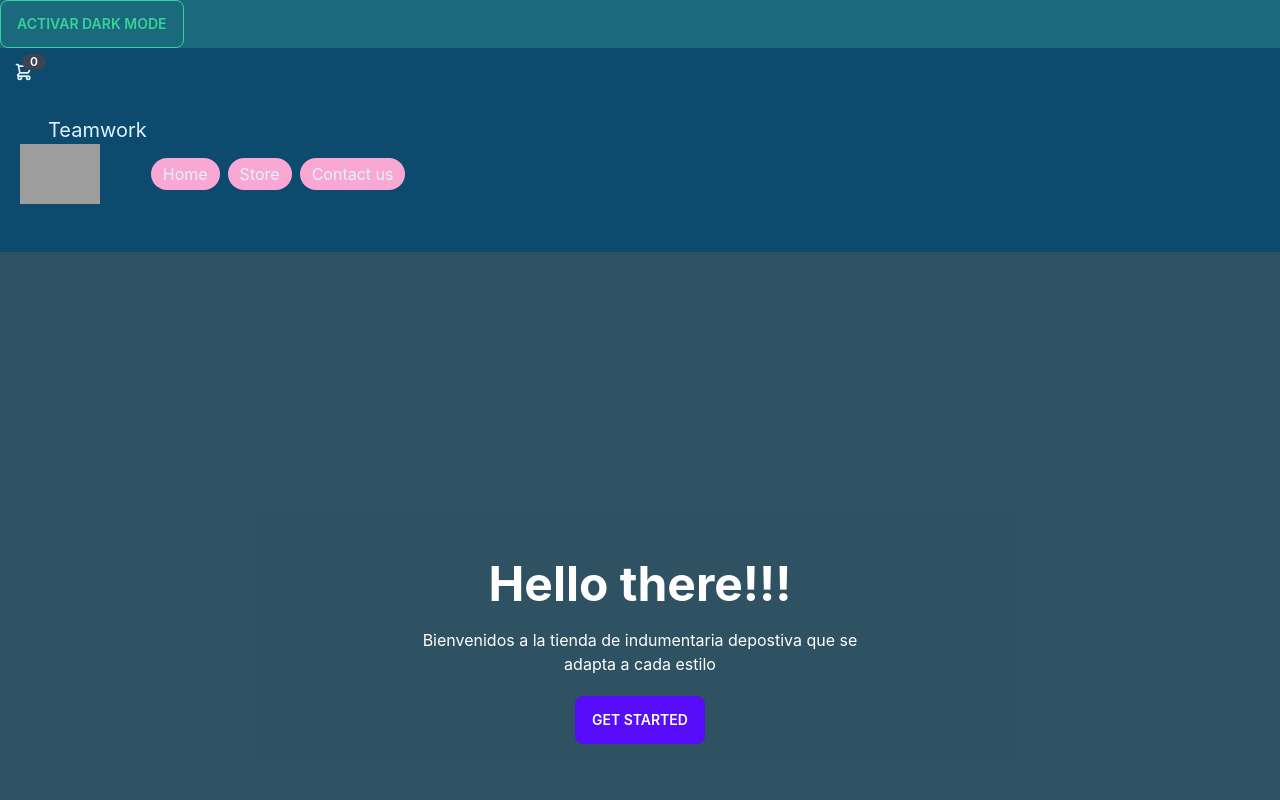
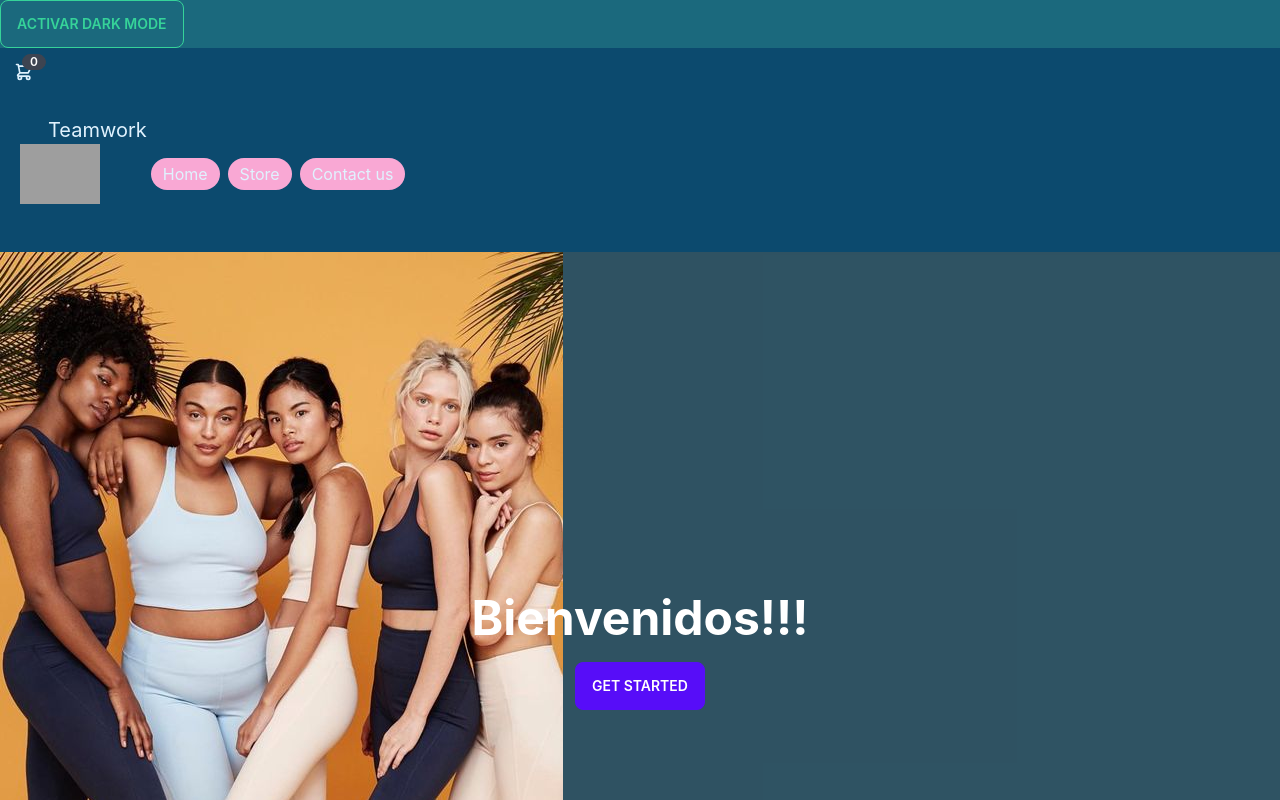
Before and after one commit to gi-manzano/manzano-teamkor.react, a React (Create React App) app: page /home in a window 1280 px wide. Shown: the top 800 px of the page. Built offline with nearby package versions, Linux system fonts and the light colour scheme; grey boxes are pictures that could not be loaded.

Commit message:
context y firebase

```diff
--- a/package.json
+++ b/package.json
@@ -11,6 +11,7 @@
     "@testing-library/user-event": "^13.5.0",
     "aos": "^2.3.4",
     "daisyui": "^2.14.1",
+    "firebase": "^9.8.1",
     "react": "^18.0.0",
     "react-dom": "^18.0.0",
     "react-router-dom": "^6.3.0",
--- /dev/null
+++ b/src/components/Store/Indumentaria.js
@@ -0,0 +1,18 @@
+import React, { useEffect } from 'react'
+
+const Indumentaria = () => {
+
+    useEffect(() => {
+
+
+    }, [])
+
+
+
+
+  return (
+    <div>Indumentaria</div>
+  )
+}
+
+export default Indumentaria
--- /dev/null
+++ b/src/data/img.js
@@ -0,0 +1,35 @@
+export const img = [
+
+        { id: 7,
+        name: 'Sporty',
+        img:'/fotos/sporty.jpg'},
+
+        {
+         id: 8,
+         name: 'snow',
+         img: '/fotos/snow.jpg'
+        },
+
+        {
+         id: 9,
+         name:'conjunto1',
+         img: '/fotos/conjunto1.jpg'
+        },
+
+        {
+         id: 10,
+         name: 'conjunto2',
+         img: '/fotos/conjunto2.jpg'
+        },
+
+        {
+         id: 11,
+         name: 'conjunto3',
+         img: '/fotos/conjunto3.jpg'
+        },
+
+
+
+
+
+];
--- a/src/data/itemData.js
+++ b/src/data/itemData.js
@@ -52,8 +52,7 @@ export const itemData =
         precio :1200,
         stock:6,
         img:'/fotos/top2.jpg'
-    },
-
+    }
 
 ]
 
--- a/src/index.js
+++ b/src/index.js
@@ -2,12 +2,26 @@ import React from 'react';
 import ReactDOM from 'react-dom/client';
 import './index.css';
 import App from './App';
+import { initializeApp } from "firebase/app";
 
+// TODO: Add SDKs for Firebase products that you want to use
 
+const firebaseConfig = {
+  apiKey: "AIzaSyC6oMrw7JmW_r7wn6T7nJO-WU1auefhLcg",
+  authDomain: "teamwork-app-6c8a4.firebaseapp.com",
+  projectId: "teamwork-app-6c8a4",
+  storageBucket: "teamwork-app-6c8a4.appspot.com",
+  messagingSenderId: "588681674526",
+  appId: "1:588681674526:web:19139da471110d9cb8530f"
+};
+
+// Initialize Firebase
+
+const app = initializeApp(firebaseConfig);
 
 const root = ReactDOM.createRoot (document.getElementById("root"));
 root.render (
   <React.StrictMode>
     <App />
   </React.StrictMode>,
-)
+);
--- a/src/pages/Home.jsx
+++ b/src/pages/Home.jsx
@@ -5,12 +5,13 @@ import { Link } from 'react-router-dom';
 
 const Home = () => {
   return (
-    <div className="hero min-h-screen">
-  <div className="hero-overlay bg-opacity-60"></div>
+    <div className="hero min-h-screen" >
+  <div className="hero-overlay bg-opacity-60">
+    <figure><img src="/fotos/sporty.jpg" alt=""></img></figure>
+  </div>
   <div className="hero-content text-center text-neutral-content">
     <div className="max-w-md">
-      <h1 className="mb-5 text-5xl font-bold">Hello there!!!</h1>
-      <p className="mb-5">Bienvenidos a la tienda de indumentaria depostiva que se adapta a cada estilo</p>
+      <h1 className="mb-5 text-5xl font-bold">Bienvenidos!!!</h1>
       <Link className="btn btn-primary" to="/clothes" >Get Started</Link>
     </div>
   </div>
```
Also changed, not shown: 1 other file (tests, documents, lock files or other folders).
